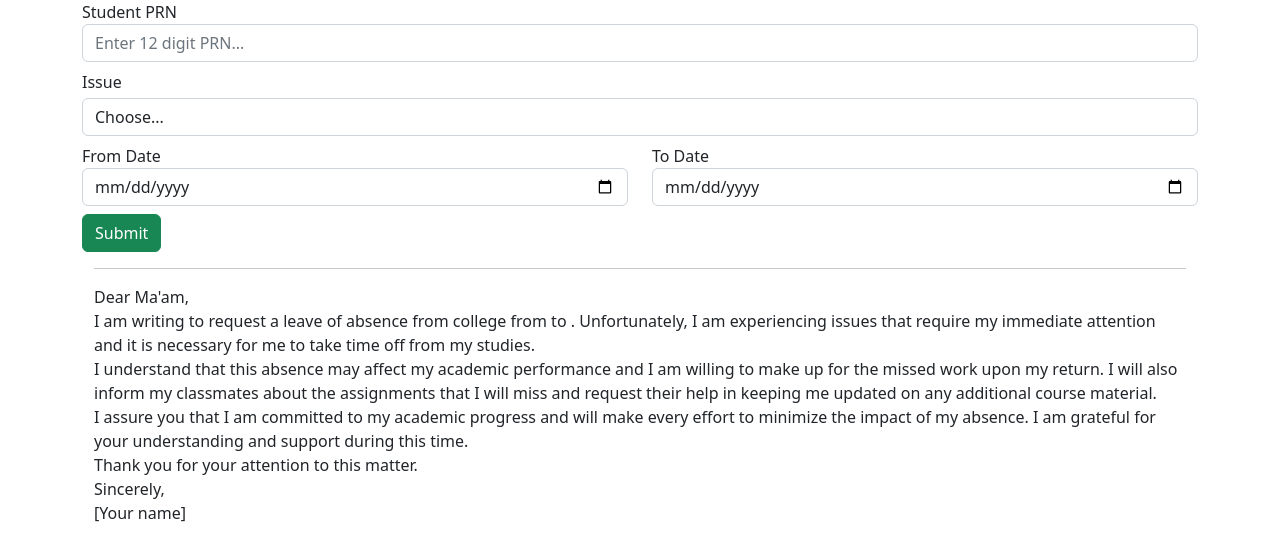
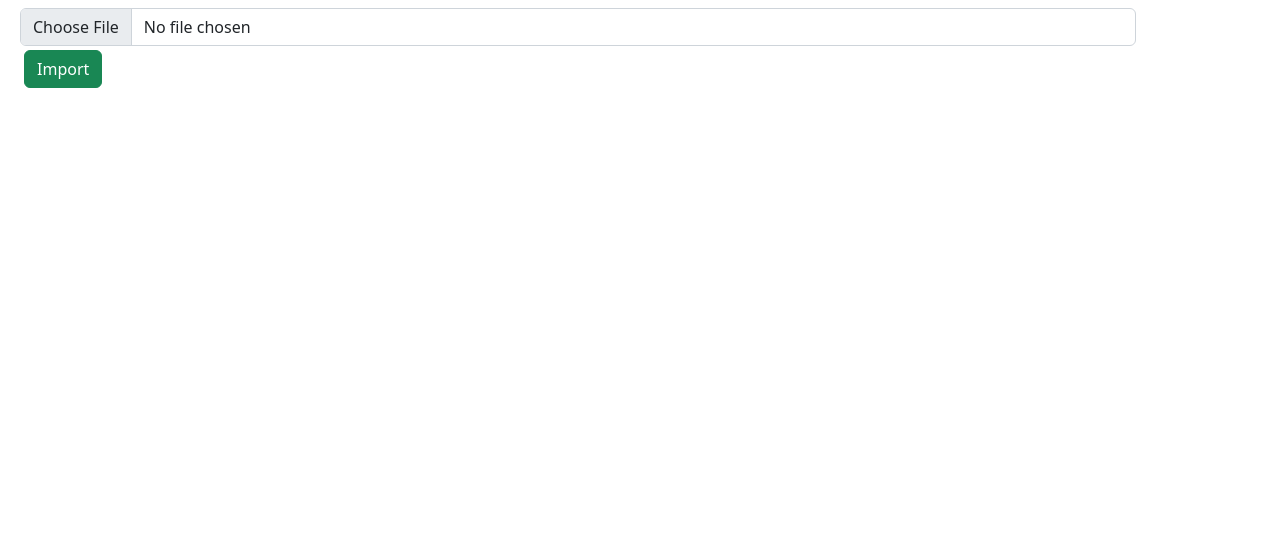
Before and after one commit to Shilbhushan-Khanderao/student-leave-app, a React (Create React App) app: page / in a window 1280 px wide. Shown: the top 560 px of the page. Built offline with nearby package versions, Linux system fonts and the light colour scheme.

Commit message:
Redesign of project, Added some more components

```diff
--- a/package.json
+++ b/package.json
@@ -6,10 +6,12 @@
     "@testing-library/jest-dom": "^5.16.5",
     "@testing-library/react": "^13.4.0",
     "@testing-library/user-event": "^13.5.0",
+    "axios": "^1.4.0",
     "bootstrap": "^5.2.3",
     "react": "^18.2.0",
     "react-bootstrap": "^2.7.4",
     "react-dom": "^18.2.0",
+    "react-router-dom": "^6.11.0",
     "react-scripts": "5.0.1",
     "web-vitals": "^2.1.4"
   },
--- a/public/index.html
+++ b/public/index.html
@@ -24,7 +24,7 @@
       work correctly both with client-side routing and a non-root public URL.
       Learn how to configure a non-root public URL by running `npm run build`.
     -->
-    <title>React App</title>
+    <title>Student Leave App</title>
   </head>
   <body>
     <noscript>You need to enable JavaScript to run this app.</noscript>
--- a/src/App.css
+++ b/src/App.css
@@ -1,6 +1,6 @@
 /* .App {
   text-align: center;
-} */
+}
 
 .App-logo {
   height: 40vmin;
@@ -35,4 +35,4 @@
   to {
     transform: rotate(360deg);
   }
-}
+} */
--- a/src/App.js
+++ b/src/App.js
@@ -1,10 +1,14 @@
 import "./App.css";
-import Input from "./components/Input";
+import ImportData from "./components/Admin/ImportData";
+import Login from "./components/Login";
+import Input from "./components/Student/Input";
 
 function App() {
   return (
     <div className="App">
-      <Input />
+      {/* <Input /> */}
+      {/* <Login/> */}
+      <ImportData />
     </div>
   );
 }
--- /dev/null
+++ b/src/components/Admin/ImportData.js
@@ -0,0 +1,43 @@
+import React, { useState } from "react";
+import AdminServices from "../../services/AdminServices";
+
+function ImportData() {
+  const [file, setFile] = useState();
+
+  function handleChange(e) {
+    setFile(e.target.files[0]);
+  }
+
+  const importCsvData = (file) => {
+    AdminServices.importData(file)
+      .then((response) => {
+        console.log("Data Imported Success...");
+      })
+      .catch((error) => {
+        console.log("Data Import Failed..!!");
+        console.log(error);
+      });
+  };
+
+  return (
+    <div className="container m-2">
+      <form className="form-group">
+        <input
+          type="file"
+          accept=".csv"
+          className="form-control"
+          onChange={handleChange}
+        />
+        <button
+          type="submit"
+          className="btn btn-success m-1"
+          onClick={() => importCsvData(file)}
+        >
+          Import
+        </button>
+      </form>
+    </div>
+  );
+}
+
+export default ImportData;
--- /dev/null
+++ b/src/components/Login.js
@@ -0,0 +1,53 @@
+import React from "react";
+function Login() {
+  return (
+    <div>
+      <section class="vh-100 gradient-custom">
+        <div class="container py-5 h-100">
+          <div class="row d-flex justify-content-center align-items-center h-100">
+            <div class="col-12 col-md-8 col-lg-6 col-xl-5">
+              <div class="card bg-dark text-white">
+                <div class="card-body p-5 text-center">
+                  <div class="mb-md-5 mt-md-4">
+                    <h2 class="fw-bold mb-2 text-uppercase">Login</h2>
+                    <p class="text-white-50 mb-5">
+                      Enter your mobile no. and password!
+                    </p>
+
+                    <div class="form-outline form-white mb-4">
+                      <input
+                        type="text"
+                        id="mobileno"
+                        class="form-control form-control-lg"
+                      />
+                      <label class="form-label">Mobile Number</label>
+                    </div>
+
+                    <div class="form-outline form-white mb-4">
+                      <input
+                        type="password"
+                        id="typePasswordX"
+                        class="form-control form-control-lg"
+                      />
+                      <label class="form-label" for="typePasswordX">
+                        Password
+                      </label>
+                    </div>
+                    <button
+                      class="btn btn-outline-light btn-lg px-5"
+                      type="submit"
+                    >
+                      Login
+                    </button>
+                  </div>
+                </div>
+              </div>
+            </div>
+          </div>
+        </div>
+      </section>
+    </div>
+  );
+}
+
+export default Login;
--- a/src/components/Input.js
+++ b/src/components/Student/Input.js
@@ -6,8 +6,13 @@ function Input() {
   const [fromDate, setFromDate] = useState();
   const [toDate, setToDate] = useState();
   const [issue, setIssue] = useState();
+  const [show, setShow] = useState(false);
+
+  const showDiv = () => {
+    setShow(true);
+  };
   return (
-    <div className="container ">
+    <div className="container m-1">
       <form>
         <div className="form-group mb-2">
           <label for="formGroupExampleInput">Student PRN</label>
@@ -26,10 +31,10 @@ function Input() {
             id="inlineFormCustomSelectPref"
             onChange={(event) => setIssue(event.target.value)}
           >
-            <option selected>Choose...</option>
-            <option value="Personal">Personal</option>
-            <option value="Medical">Medical</option>
-            <option value="Family">Family</option>
+            <option selected>Choose reason for leave...</option>
+            <option value="personal">Personal</option>
+            <option value="medical">Medical</option>
+            <option value="family">Family</option>
           </select>
         </div>
         <div className="form-group mb-2 row">
@@ -52,11 +57,15 @@ function Input() {
             />
           </div>
         </div>
-        <button className="btn btn-success" type="submit">
+        <div className="text-center mt-3">
+          <button className="btn btn-success" type="submit" onClick={showDiv}>
             Submit
           </button>
+        </div>
       </form>
-
+      <div>
+        {show && (
+          <div>
             <Leave
               studentId={studentId}
               fromDate={fromDate}
@@ -64,6 +73,9 @@ function Input() {
               issue={issue}
             />
           </div>
+        )}
+      </div>
+    </div>
   );
 }
 
--- a/src/components/Leave.js
+++ b/src/components/Student/Leave.js
@@ -4,7 +4,6 @@ function Leave(props) {
     <div>
       <div className="container ">
         <hr />
-
         <text className="text-justify">
           Dear Ma'am,
           <br /> I am writing to request a leave of absence from college from{" "}
@@ -23,7 +22,7 @@ function Leave(props) {
           Sincerely,
           <br /> [Your name]
           <br />
-          {props.studentId}
+          PRN : {props.studentId}
         </text>
       </div>
     </div>
--- /dev/null
+++ b/src/services/AdminServices.js
@@ -0,0 +1,11 @@
+import axios from "axios";
+
+export const IMPORTCSV = "http://localhost:8080/admin/importcsv/upload";
+class AdminServices {
+  importData(file) {
+    return axios.post(IMPORTCSV, file,{headers: {
+      "Content-Type": "multipart/form-data"},
+    });
+  }
+}
+export default new AdminServices();
```
Also changed, not shown: src/components/Admin/Dashboard.js (added, +11 -0 lines), 1 other file (tests, documents, lock files or other folders). Lines whose indentation alone changed are shown as unchanged.
